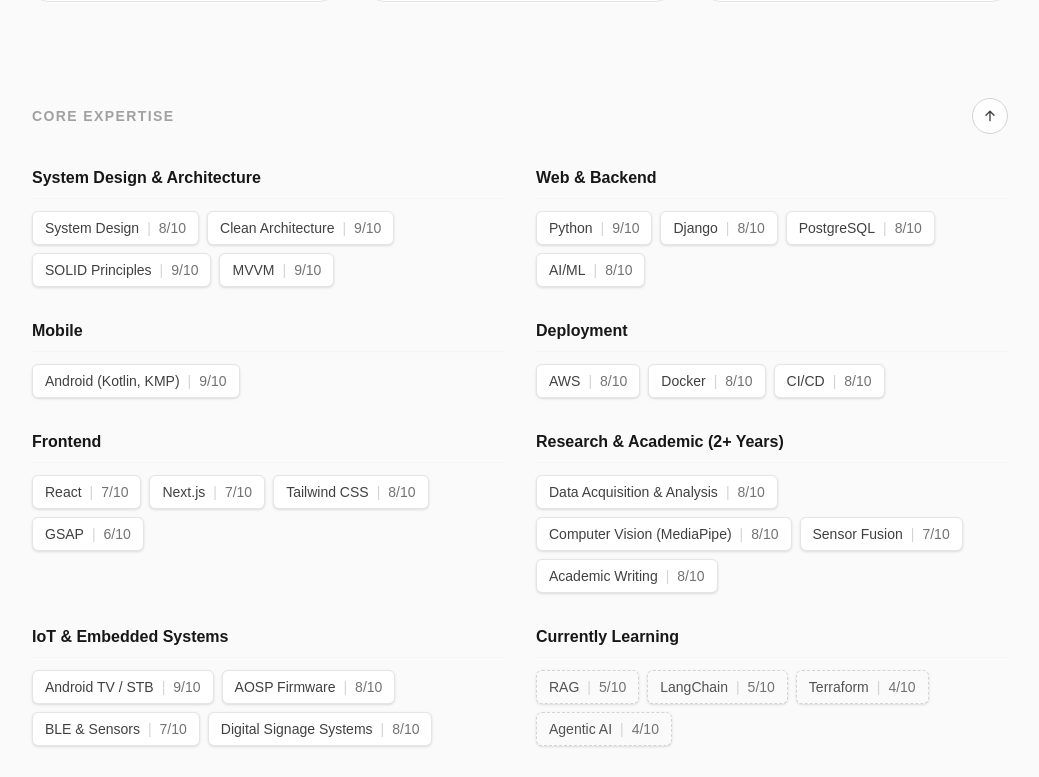
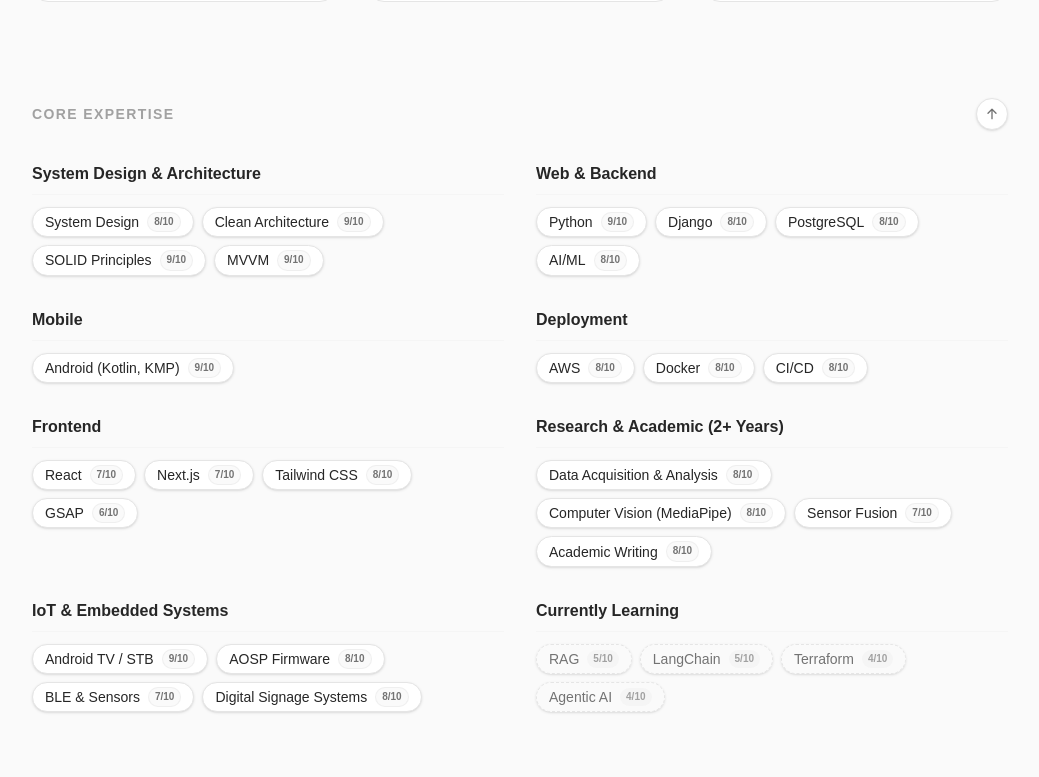
Before and after one commit to AmitGupta1994/amitgupta-portfolio, a Next.js app in the folder apps/frontend/: page / in a window 1280 px wide. Shown: the part 3023-3800 px from the top of the page, without its empty margins (120-1159 px from the left). Built offline with nearby package versions, Linux system fonts and the light colour scheme; no server answers.

Commit message:
[update][skill]

```diff
--- a/apps/frontend/src/components/SkillBadge.tsx
+++ b/apps/frontend/src/components/SkillBadge.tsx
@@ -8,15 +8,18 @@
 export default function SkillBadge({ name, rating, isLearning = false }: SkillBadgeProps) {
   return (
     <div
-      className={`flex items-center gap-2 px-3 py-1.5 text-sm font-medium border rounded-md shadow-sm ${
+      className={`flex items-center gap-2 px-3 py-1 text-sm font-medium border rounded-full transition-all duration-200 shadow-sm ${
         isLearning
-          ? 'bg-neutral-50 border-dashed border-neutral-300 text-neutral-600'
-          : 'bg-white border-neutral-200 text-neutral-700'
+          ? 'bg-neutral-50/50 border-dashed border-neutral-200 text-neutral-500 hover:border-neutral-300'
+          : 'bg-white border-neutral-200 text-neutral-800 hover:border-neutral-300 hover:shadow-md'
       }`}
     >
       <span>{name}</span>
-      <span className="text-neutral-300 font-light">|</span>
-      <span className="text-neutral-500 tabular-nums">
+      <span className={`text-[10px] font-bold px-1.5 py-0.5 rounded-full tabular-nums ${
+        isLearning
+          ? 'bg-neutral-100 text-neutral-400'
+          : 'bg-neutral-50 text-neutral-500 border border-neutral-200/50'
+      }`}>
         {typeof rating === 'number' ? `${rating}/10` : rating}
       </span>
     </div>
--- a/apps/frontend/src/components/SkillCategory.tsx
+++ b/apps/frontend/src/components/SkillCategory.tsx
@@ -13,8 +13,8 @@
 
   return (
     <div className="flex flex-col gap-3">
-      <h4 className="text-neutral-900 font-medium border-b border-neutral-100 pb-2">
-        <b>{title}</b>
+      <h4 className="text-neutral-800 font-semibold border-b border-neutral-100 pb-2">
+        {title}
       </h4>
       <div className="flex flex-wrap gap-2">
         {items.map((skill) => (
--- a/apps/frontend/src/components/SkillsSection.tsx
+++ b/apps/frontend/src/components/SkillsSection.tsx
@@ -33,7 +33,7 @@
           onClick={() => setSortAscending(!sortAscending)}
           aria-label={sortAscending ? 'Sort by lowest priority' : 'Sort by highest priority'}
           title={sortAscending ? 'Sort by lowest priority' : 'Sort by highest priority'}
-          className="flex h-9 w-9 items-center justify-center rounded-full border border-neutral-300 bg-white/80 text-neutral-700 transition hover:bg-neutral-100"
+          className="flex h-8 w-8 items-center justify-center rounded-full border border-neutral-200 bg-white text-neutral-500 shadow-sm transition-all duration-200 hover:bg-neutral-50 hover:text-neutral-800 hover:border-neutral-300 active:scale-95 cursor-pointer"
         >
           {sortAscending ? (
             <svg viewBox="0 0 24 24" className="h-4 w-4" fill="none" stroke="currentColor" strokeWidth="2" strokeLinecap="round" strokeLinejoin="round">
```
